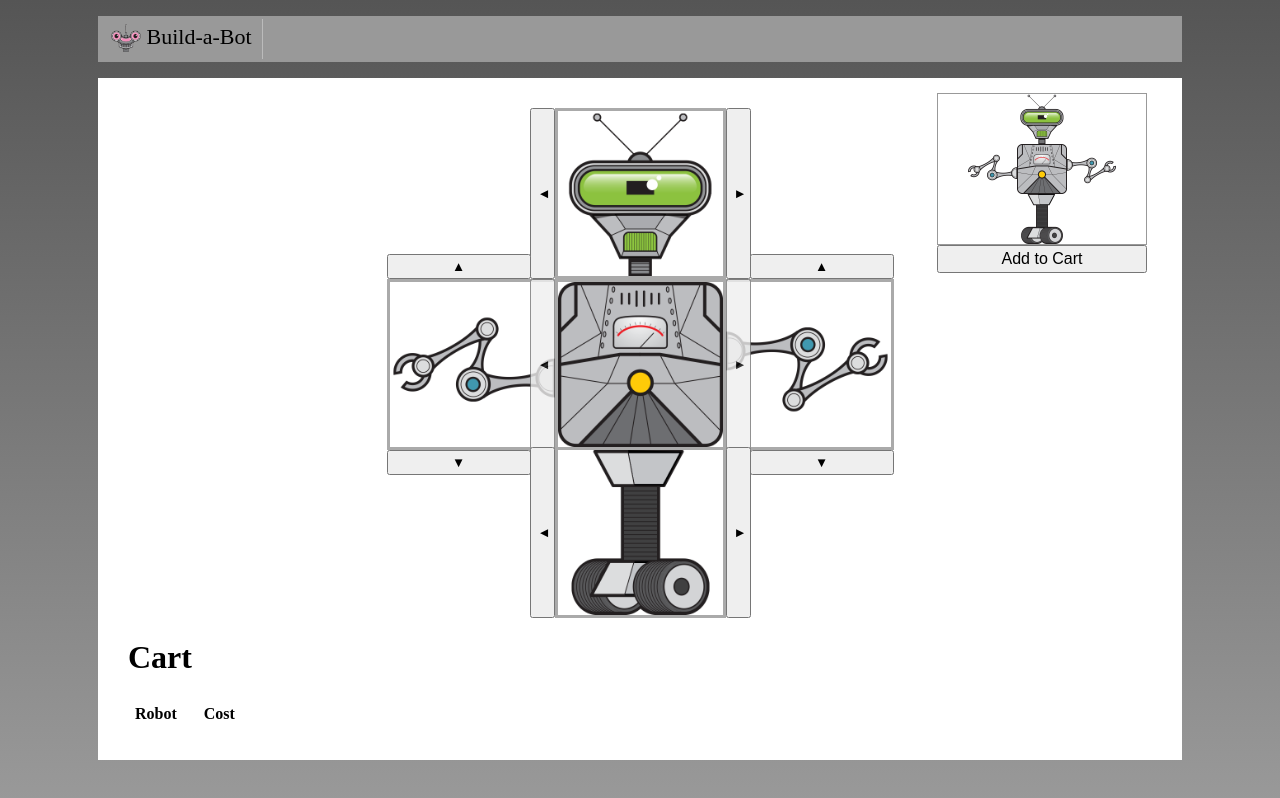
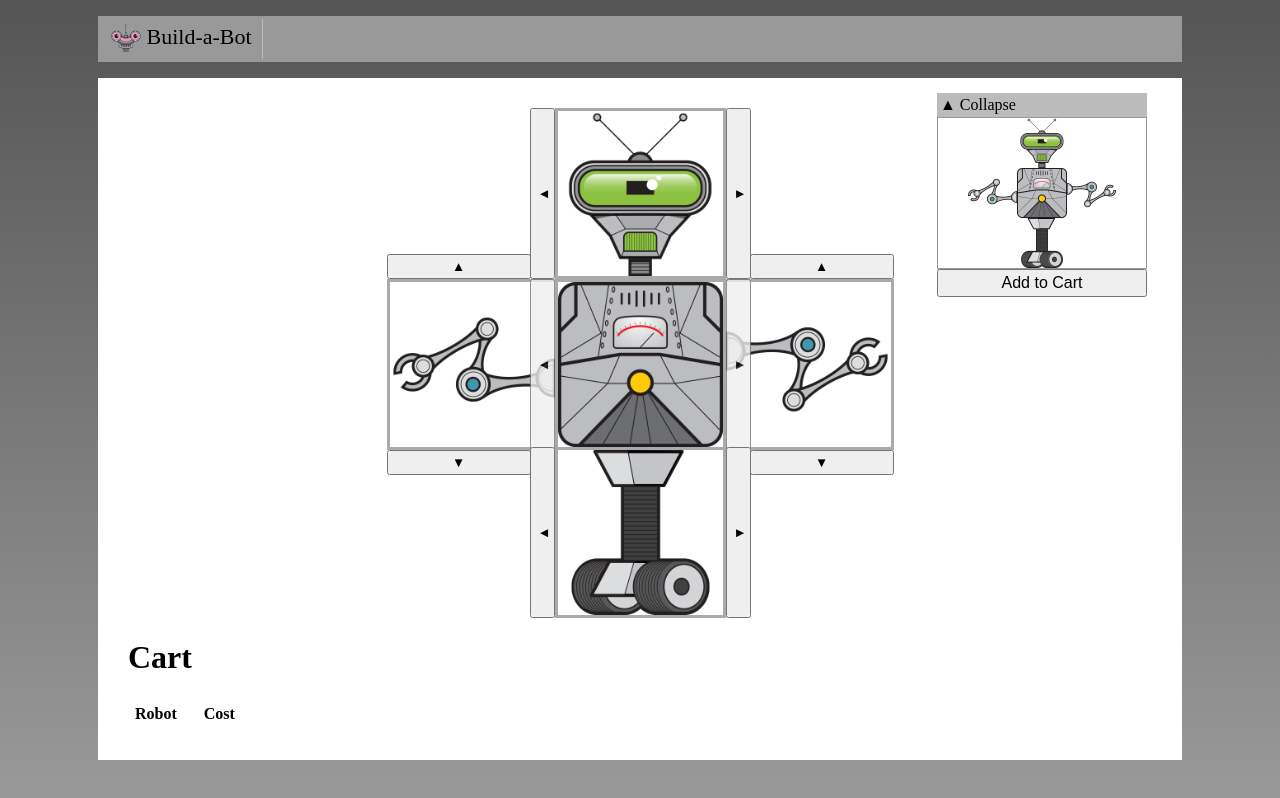
Before and after one commit to laszlo-ratesic/build-a-bot, a Vue app: page / in a window 1280 px wide. Built offline with nearby package versions, Linux system fonts and the light colour scheme.

Commit message:
inject content into child component with slots

```diff
--- /dev/null
+++ b/src/shared/CollapsibleSection.vue
@@ -0,0 +1,28 @@
+<template>
+  <div>
+    <div class="header">
+      <span v-if="open" @click="open = !open">&#x25B2; Collapse</span>
+      <span v-if="!open" @click="open = !open">&#x25BC; Expand</span>
+    </div>
+    <slot v-if="open">
+        <div>DefaultContent</div>
+    </slot>
+  </div>
+</template>
+
+<script>
+export default {
+  name: 'CollapsibleSection',
+  data() {
+    return { open: true };
+  },
+};
+</script>
+
+<style scoped>
+.header {
+  background-color: #bbb;
+  padding: 3px;
+  cursor: pointer;
+}
+</style>
```
Also changed, not shown: src/build/RobotBuilder.vue.
